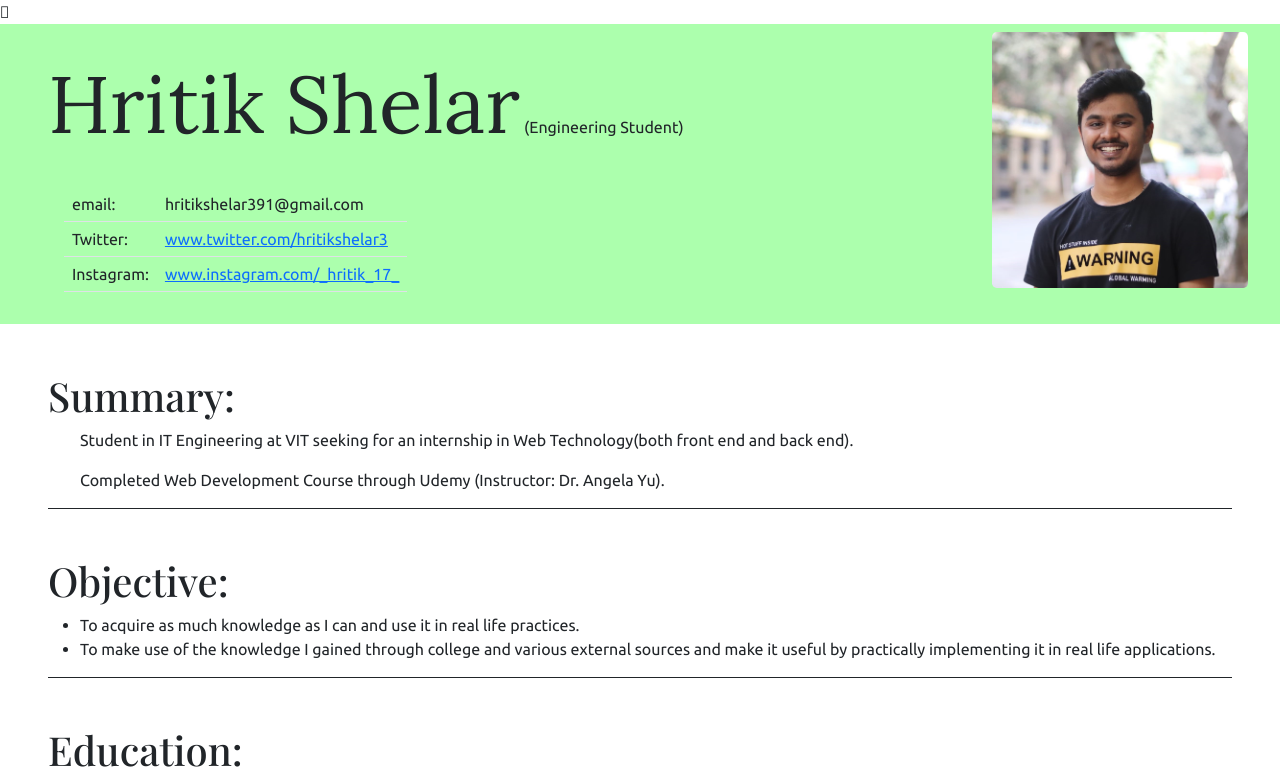
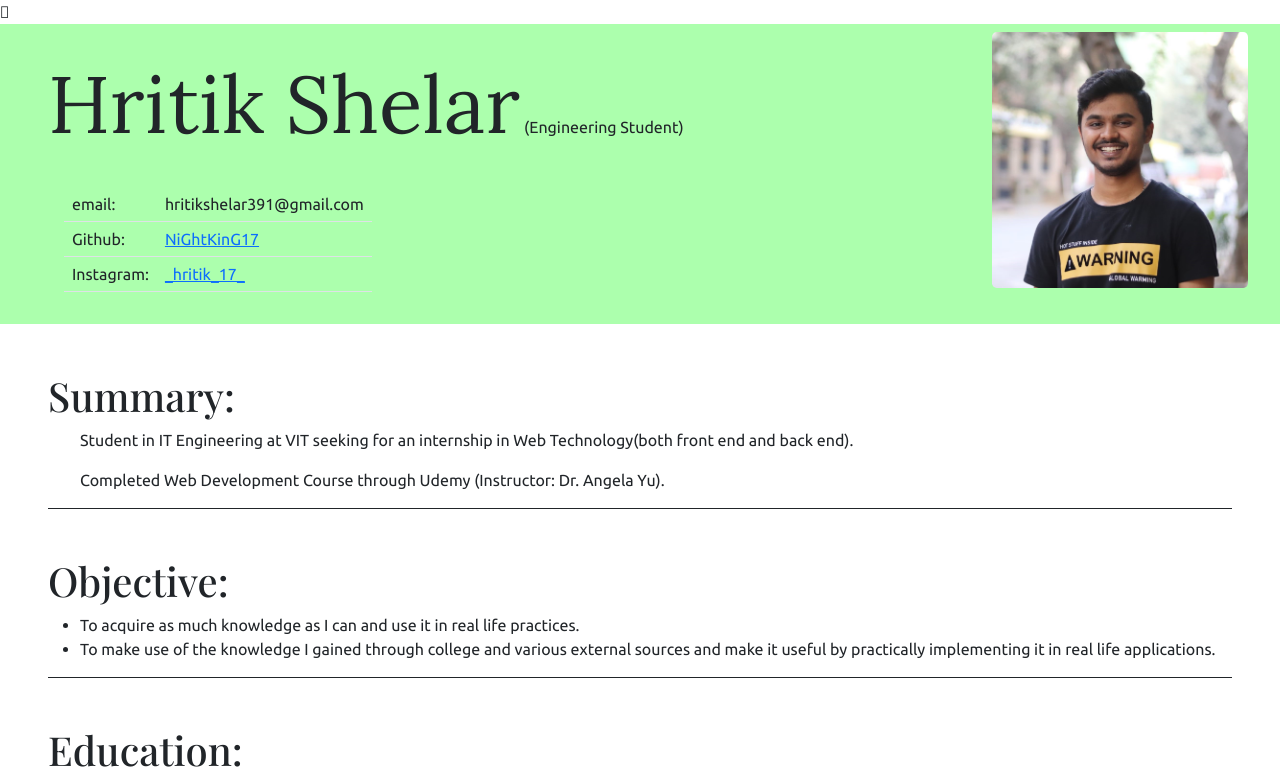
Before and after one commit to NiGhtKinG17/My-Resume, a plain HTML site: page index.html in a window 1280 px wide. Shown: the top 780 px of the page. Drawn offline with nearby package versions, Linux system fonts and the light colour scheme.

Commit message:
My resume 2021

```diff
--- a/index.html
+++ b/index.html
@@ -23,12 +23,12 @@
           <td>hritikshelar391@gmail.com</td>
         </tr>
         <tr>
-          <td>Twitter:</td>
-          <td><a href="https://twitter.com/hritikshelar3">www.twitter.com/hritikshelar3</a></td>
+          <td>Github:</td>
+          <td><a href="https://github.com/NiGhtKinG17">NiGhtKinG17</a></td>
         </tr>
         <tr>
           <td>Instagram:</td>
-          <td><a href="https://www.instagram.com/_hritik_17_/">www.instagram.com/_hritik_17_</a></td>
+          <td><a href="https://www.instagram.com/_hritik_17_/">_hritik_17_</a></td>
         </tr>
       </table>
     </div>
```
